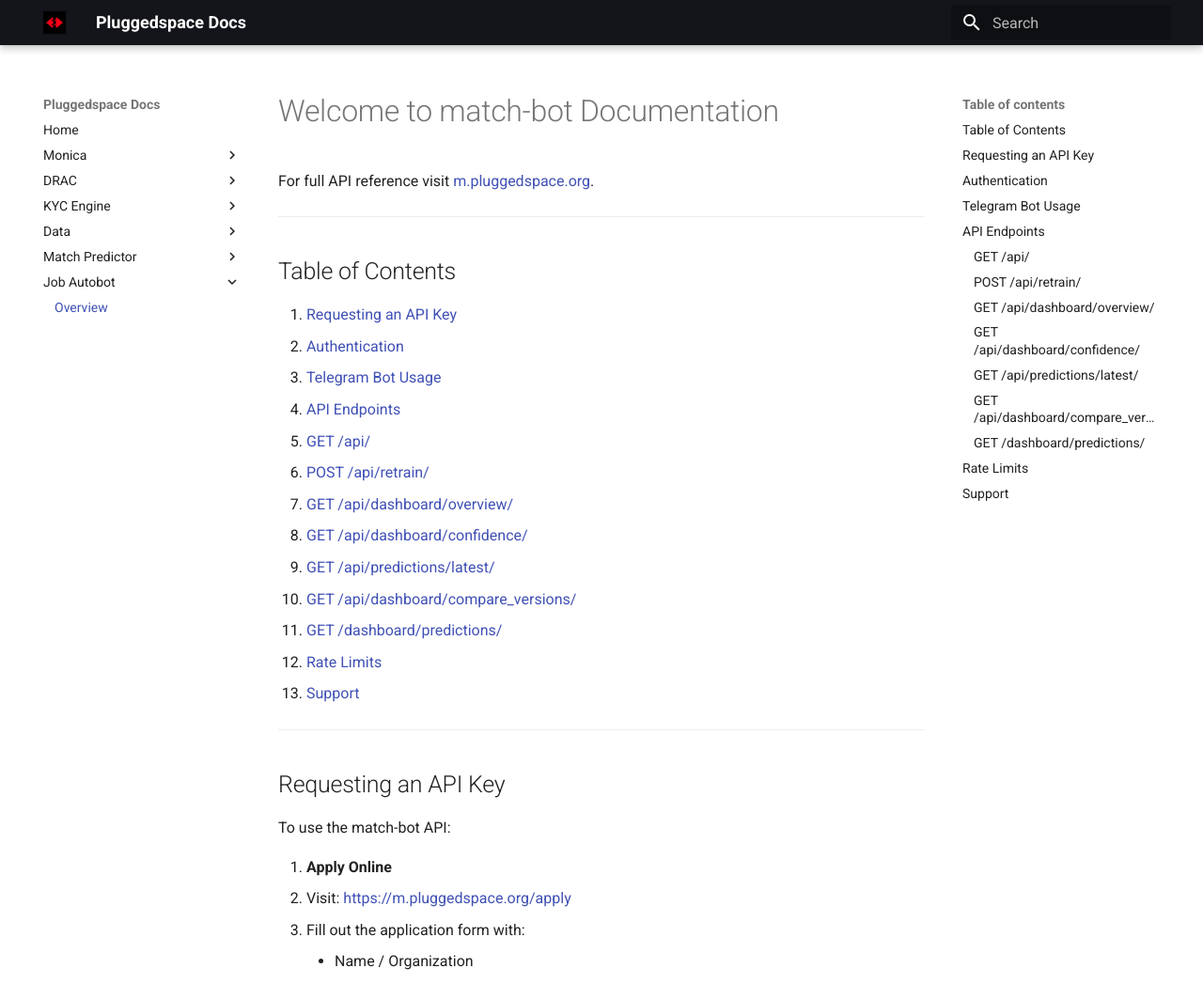
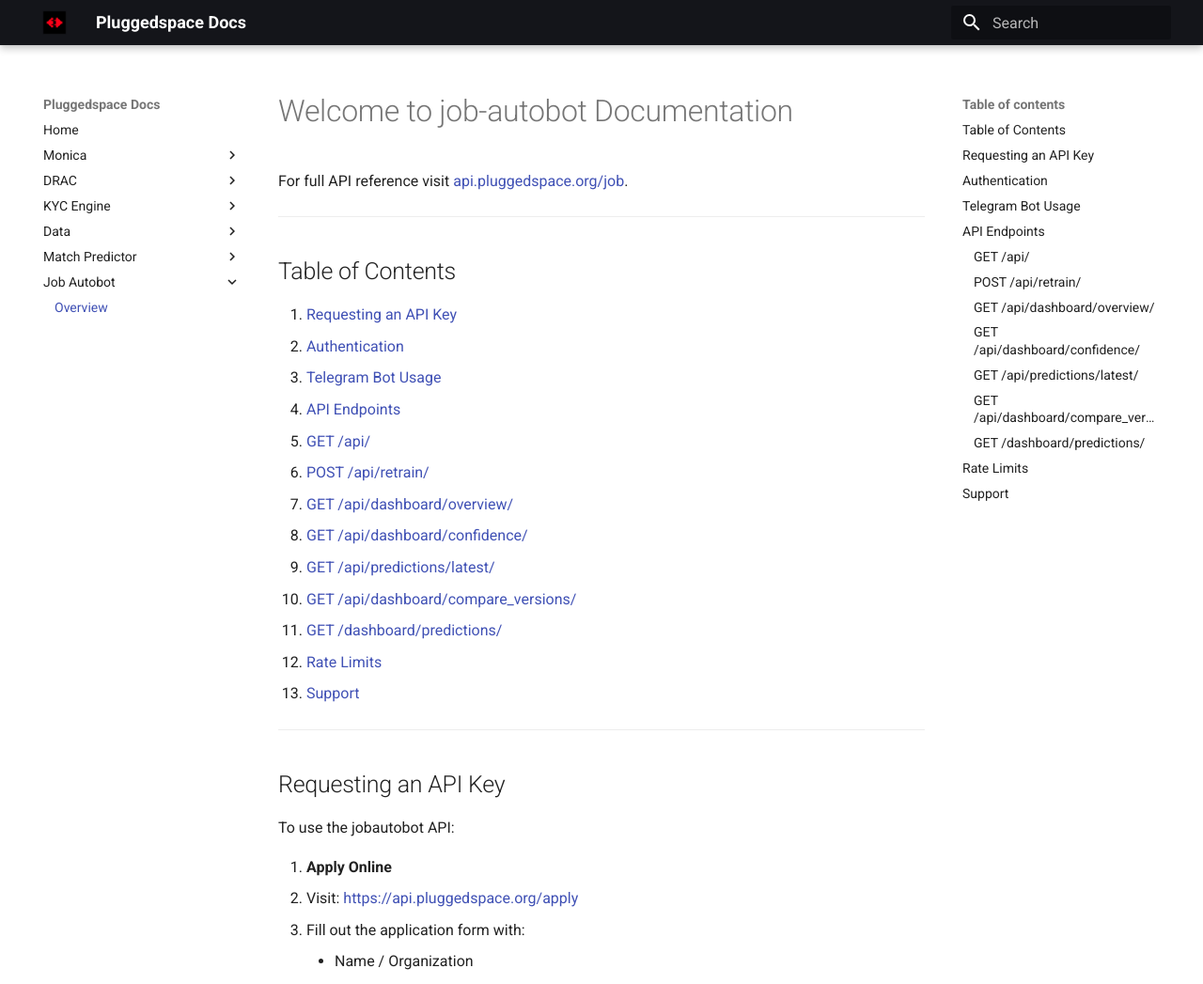
Before and after one commit to pluggedspace/pluggedspace-docs, an MkDocs documentation site: the page built from docs/models/job/index.md, in a window 1280 px wide and 1400 px high. Shown: the top 1047 px of the window at 94% size. Built offline with MkDocs 1.6.1 and Material for MkDocs 9.7.7, drawn with Linux system fonts in a browser that asks for light colours; some of the changed text lies outside the part shown.

Commit message:
Update index.md

```diff
--- a/docs/models/job/index.md
+++ b/docs/models/job/index.md
@@ -1,7 +1,7 @@
 
-# Welcome to match-bot Documentation
+# Welcome to job-autobot Documentation
 
-For full API reference visit [m.pluggedspace.org](https://docs.pluggedspace.org/models/match).
+For full API reference visit [api.pluggedspace.org/job](https://docs.pluggedspace.org/models/job).
 
 ---
 
@@ -24,10 +24,10 @@
 
 ## Requesting an API Key
 
-To use the match-bot API:
+To use the jobautobot API:
 
 1. **Apply Online**
-   - Visit: [https://m.pluggedspace.org/apply](https://m.pluggedspace.org/apply)
+   - Visit: [https://api.pluggedspace.org/apply](https://api.pluggedspace.org/apply)
    - Fill out the application form with:
      - Name / Organization
      - Intended usage (project or integration)
@@ -57,11 +57,11 @@
 
 ## Telegram Bot Usage
 
-Find the bot on Telegram: [@matchoutcomebot](https://t.me/matchoutcomebot)
+Find the bot on Telegram: [@jobautobot](https://t.me/jobautobot)
 
 **Commands:**
-- `/predict Arsenal vs Manchester United` — Predicts the outcome of a specific match
-- `/nextmatch` — Shows the next scheduled match with prediction
+- `/findjob Arsenal vs Manchester United` — Predicts the outcome of a specific match
+- `/view_cv` — Shows the next scheduled match with prediction
 - `/help` — Lists all available commands
 
 ---
```
